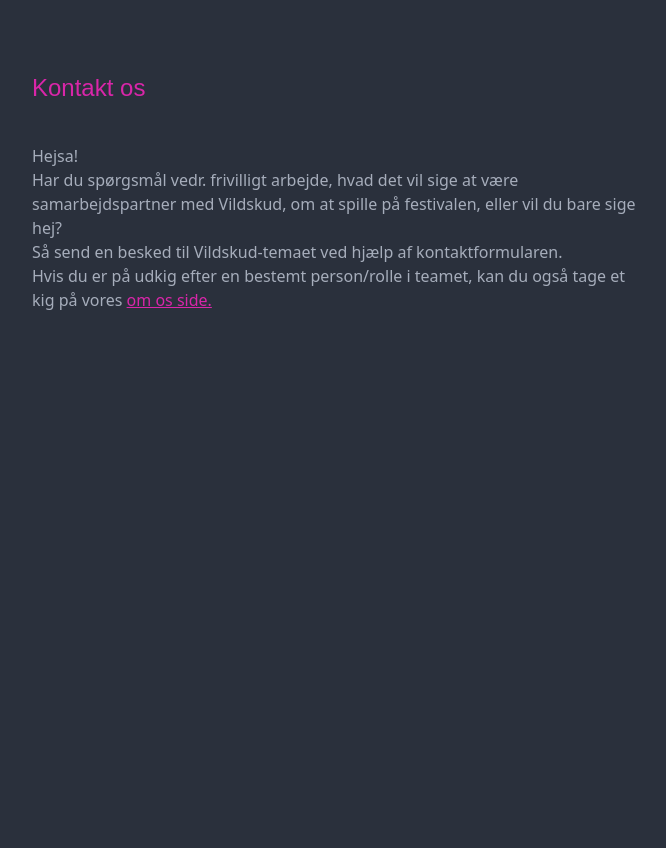
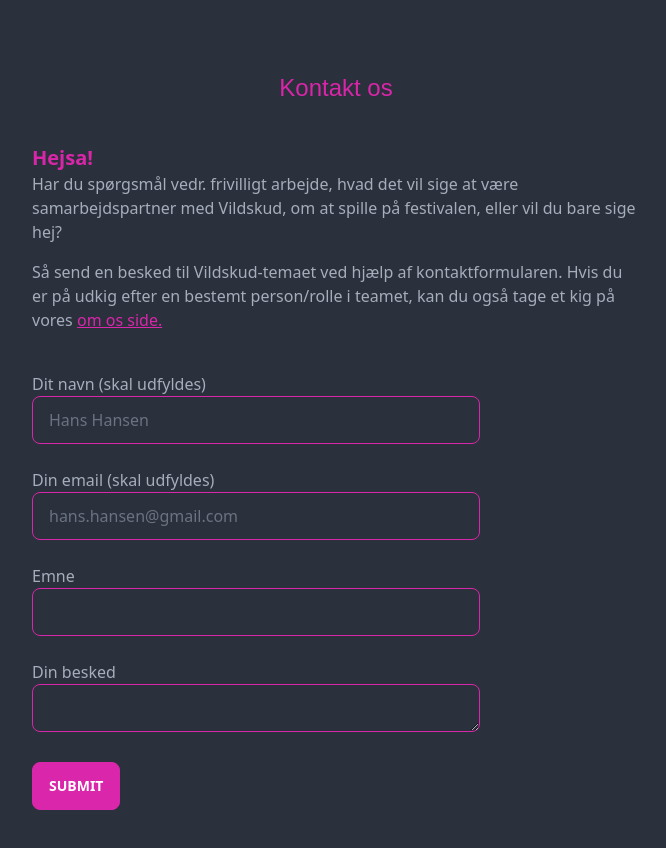
Before and after one commit to Nannatorp/gruppe12_caseopgave_redesign, a website built with Vite: page src/kontakt.html in a window 1280 px wide. Shown: the whole page, without its empty margins (304-970 px from the left). Before the commit the page ends 800 px from the top, so only its background shows below. Built offline with nearby package versions, Linux system fonts and the light colour scheme.

Commit message:
kontaktside færdig

```diff
--- a/src/kontakt.html
+++ b/src/kontakt.html
@@ -9,23 +9,75 @@
   <body>
     <main class="grid place-content-center">
       <div class="max-w-2xl p-8">
-        <h1 class="my-10 font-sofachrome text-2xl text-neon-pink">
+        <h1 class="my-10 text-center font-sofachrome text-2xl text-neon-pink">
           Kontakt os
         </h1>
-        <h2>Hejsa!</h2>
-        <p>
-          Har du spørgsmål vedr. frivilligt arbejde, hvad det vil sige at være
-          samarbejdspartner med Vildskud, om at spille på festivalen, eller vil
-          du bare sige hej?
-        </p>
-        <p>
-          Så send en besked til Vildskud-temaet ved hjælp af kontaktformularen.
-        </p>
-        <p>
-          Hvis du er på udkig efter en bestemt person/rolle i teamet, kan du
-          også tage et kig på vores
-          <a class="link link-secondary" href="om.html">om os side.</a>
-        </p>
+        <div>
+          <h2 class="text-xl font-bold text-neon-pink">Hejsa!</h2>
+          <p>
+            Har du spørgsmål vedr. frivilligt arbejde, hvad det vil sige at være
+            samarbejdspartner med Vildskud, om at spille på festivalen, eller
+            vil du bare sige hej?
+          </p>
+
+          <p class="my-4">
+            Så send en besked til Vildskud-temaet ved hjælp af
+            kontaktformularen. Hvis du er på udkig efter en bestemt person/rolle
+            i teamet, kan du også tage et kig på vores
+            <a class="link link-secondary" href="om.html">om os side.</a>
+          </p>
+        </div>
+
+        <div class="my-10">
+          <form>
+            <div class="my-6">
+              <label for="fname">Dit navn (skal udfyldes)</label><br />
+              <input
+                type="text"
+                id="fname"
+                name="fname"
+                placeholder="Hans Hansen"
+                required
+                class="input input-bordered input-secondary w-full max-w-md"
+              />
+            </div>
+
+            <div class="my-6">
+              <label for="mail">Din email (skal udfyldes)</label><br />
+              <input
+                type="email"
+                id="mail"
+                name="mail"
+                placeholder="hans.hansen@gmail.com"
+                required
+                class="input input-bordered input-secondary w-full max-w-md"
+              />
+            </div>
+
+            <div class="my-6">
+              <label for="emne">Emne</label><br />
+              <input
+                type="text"
+                id="emne"
+                name="emne"
+                class="input input-bordered input-secondary w-full max-w-md"
+              />
+            </div>
+
+            <div class="my-6">
+              <label for="besked">Din besked</label><br />
+              <textarea
+                name="besked"
+                id="besked"
+                cols="30"
+                rows="10"
+                class="input input-bordered input-secondary w-full max-w-md"
+              ></textarea>
+            </div>
+
+            <input type="submit" class="btn btn-secondary" />
+          </form>
+        </div>
       </div>
     </main>
 
```
